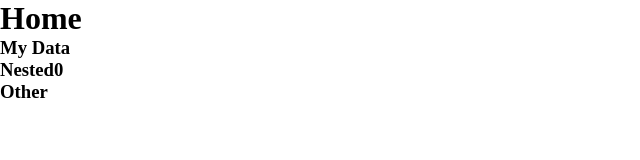
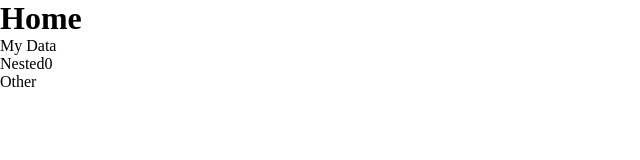
Before and after one commit to ChristYoung/draggable-tree-react, a Next.js app: page / in a window 1280 px wide. Shown: the top 160 px of the page, without its empty margins (0-640 px from the left). Built offline with nearby package versions, Linux system fonts and the light colour scheme.

Commit message:
✨ feat: update

```diff
--- a/src/components/tree-item.tsx
+++ b/src/components/tree-item.tsx
@@ -1,6 +1,15 @@
 import { NodeItem } from '@/types';
+import styles from '@/styles/Home.module.css'
 
 export const TreeItem: React.FC<NodeItem> = (props) => {
     const { name, ...res } = props;
-    return <><h3>{name}</h3></>
+    return (
+        <>
+        <div className={styles.tree_line}>
+            <span className="arrow"></span>
+            <span>{name}</span>
+            <span className="icon human_icon" ></span>
+        </div>
+        </>
+    );
 }
--- a/src/pages/index.tsx
+++ b/src/pages/index.tsx
@@ -1,10 +1,10 @@
 import { TreeList } from '@/components/tree';
 import { MockData } from '@/mock';
 import { NodeItem } from '@/types';
+import styles from '@/styles/Home.module.css'
 
 export default function Home() {
   const eles = MockData as NodeItem[];
-
   return (
     <div>
       <h1 className=''>Home</h1>
```
